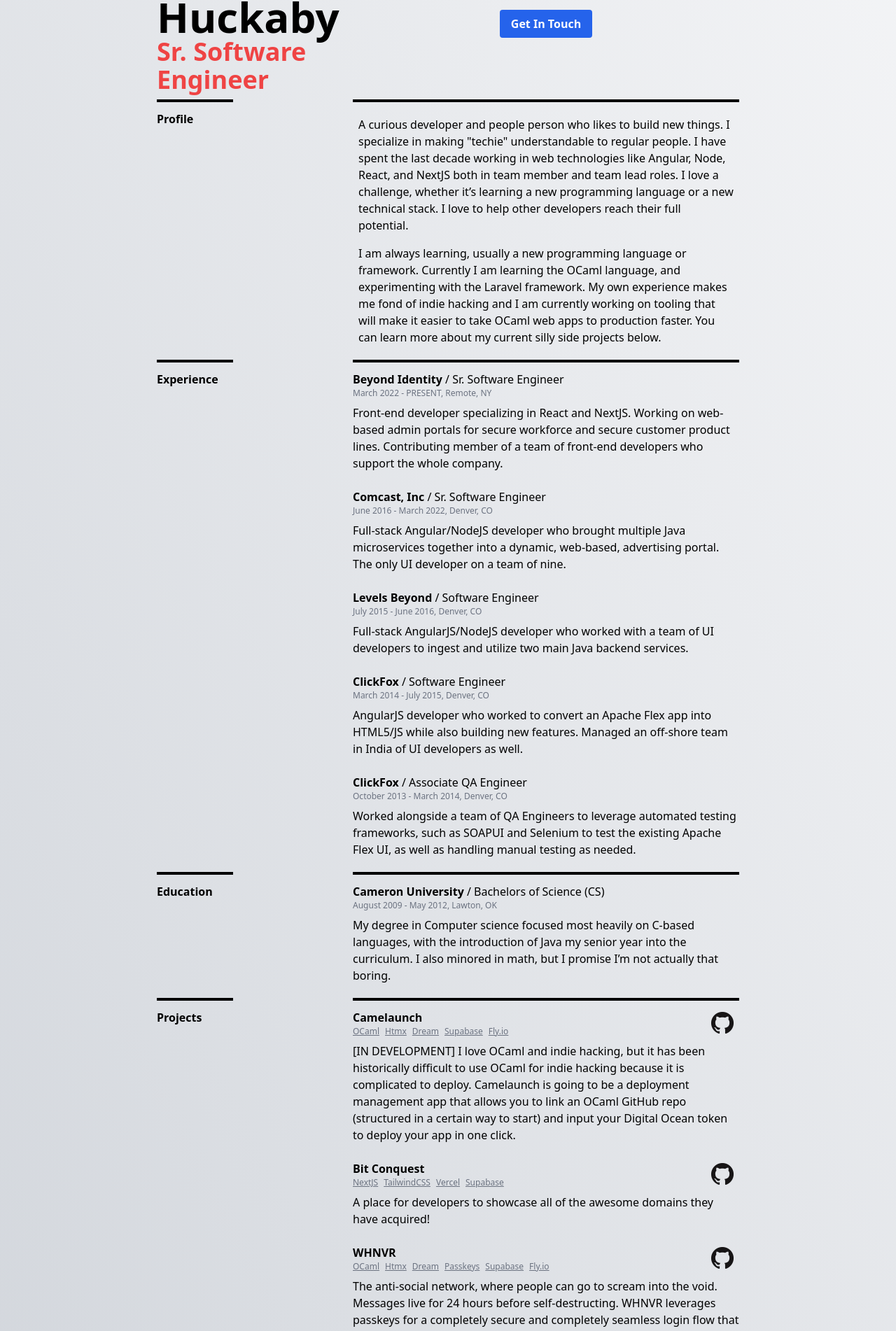
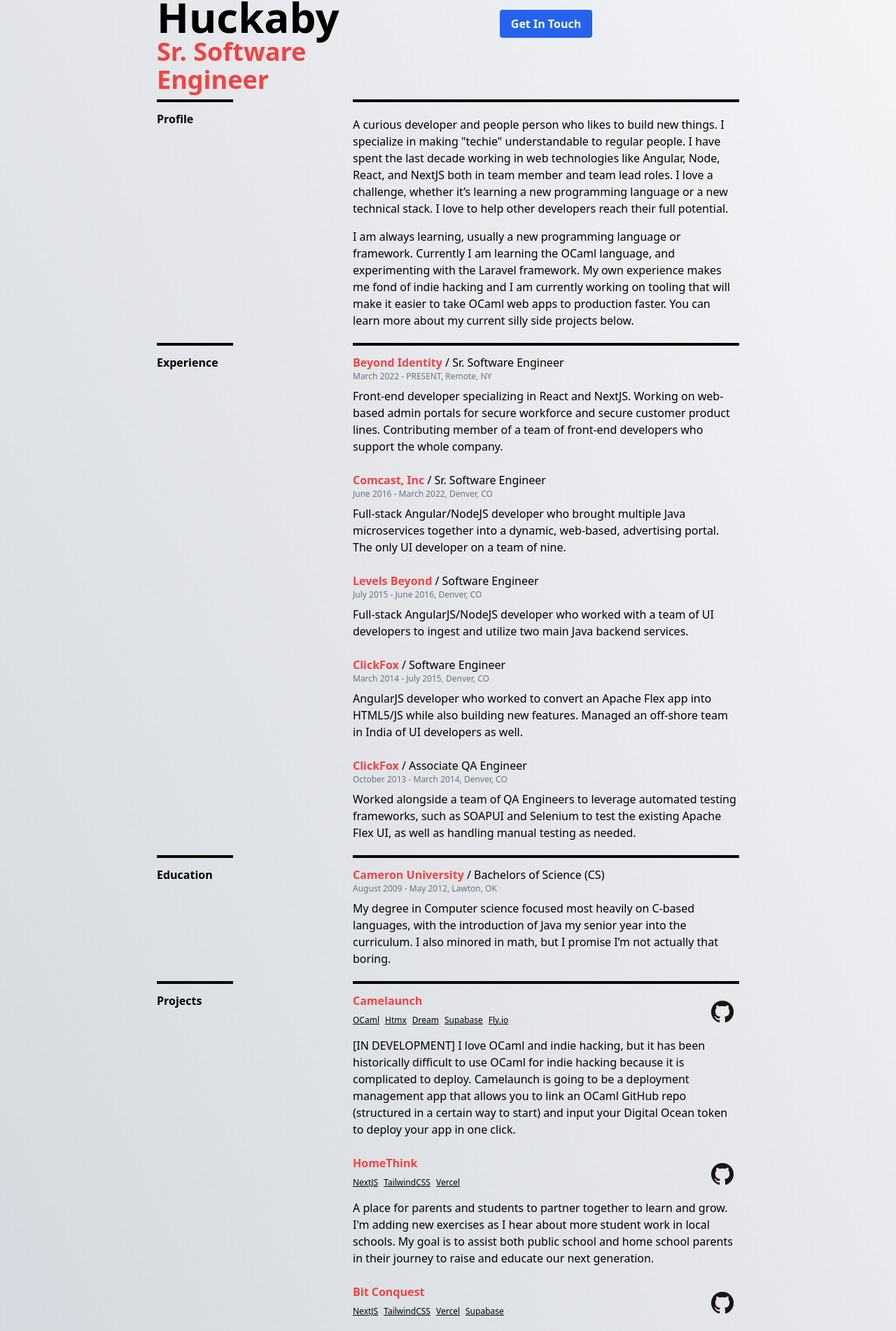
Before and after one commit to sam-huckaby/samhuckaby.com, a Next.js app: page / in a window 1280 px wide. Shown: the part 106-2008 px from the top of the page at 70% size. Built offline with nearby package versions, Linux system fonts and the light colour scheme.

Commit message:
Improve the visual flow for mobile users, and change some colors to better distinguish between separate items

```diff
--- a/components/ProjectListing.component.tsx
+++ b/components/ProjectListing.component.tsx
@@ -19,8 +19,8 @@
 		<div className="pt-3 pb-1 dark:text-white">
 			<div className="flex flex-col md:flex-row">
 				<div className="flex flex-col flex-auto">
-					<div className="font-bold"><Link href={link}  aria-label="Visit the project"className="font-bold hover:text-red-500">{name}</Link></div>
-					<div className="text-gray-500 dark:text-zinc-300 text-xs">
+					<div className="font-bold"><Link href={link}  aria-label="Visit the project"className="font-bold text-red-500">{name}</Link></div>
+					<div className="w-full flex flex-row justify-start items-center flex-wrap dark:text-zinc-300 text-xs">
 						{tech.map(({ name, link }) => <a key={name} href={link} target="_blank" className="hover:text-black dark:hover:text-white p-2 pl-0 underline">{name}</a>)}
 					</div>
 				</div>
--- a/pages/index.tsx
+++ b/pages/index.tsx
@@ -20,6 +20,17 @@
         { link: "https://fly.io/", name: "Fly.io" },
       ],
       repos: ["https://github.com/sam-huckaby/whnvr"],
+    },
+    {
+      name: "HomeThink",
+      link: "https://www.homethink.org/",
+      description: "A place for parents and students to partner together to learn and grow. I'm adding new exercises as I hear about more student work in local schools. My goal is to assist both public school and home school parents in their journey to raise and educate our next generation.",
+      tech: [
+        { link: "https://nextjs.org/", name: "NextJS" },
+        { link: "https://tailwindcss.com/", name: "TailwindCSS" },
+        { link: "https://vercel.com/", name: "Vercel" },
+      ],
+      repos: ["https://github.com/sam-huckaby/kindergarten"],
     },
     {
       name: "Bit Conquest",
@@ -93,57 +104,57 @@
       <div className="pt-5 pb-5 items-start md:items-center justify-end md:justify-center flex flex-col col-span-3 md:col-span-2">
         <ContactButton></ContactButton>
       </div>
-      <div className={`${styles['label-top-border']} font-bold pt-3 pb-1 dark:text-white`}>
+      <div className={`${styles['label-top-border']} col-span-3 md:col-span-1 font-bold pt-3 pb-1 dark:text-white text-2xl md:text-base`}>
         <p>Profile</p>
       </div>
-      <div className="pt-3 pb-1 border-t-4 border-black dark:text-white col-span-2">
-        <p className='p-2'>A curious developer and people person who likes to build new things. I specialize in making "techie" understandable to regular people. I have spent the last decade working in web technologies like Angular, Node, React, and NextJS both in team member and team lead roles. I love a challenge, whether it’s learning a new programming language or a new technical stack. I love to help other developers reach their full potential.</p>
-        <p className='p-2'>I am always learning, usually a new programming language or framework. Currently I am learning the OCaml language, and experimenting with the Laravel framework. My own experience makes me fond of indie hacking and I am currently working on tooling that will make it easier to take OCaml web apps to production faster. You can learn more about my current silly side projects below.</p>
+      <div className="pt-3 pb-1 border-t-4 border-black dark:text-white col-span-3 md:col-span-2">
+        <p className='py-2'>A curious developer and people person who likes to build new things. I specialize in making "techie" understandable to regular people. I have spent the last decade working in web technologies like Angular, Node, React, and NextJS both in team member and team lead roles. I love a challenge, whether it’s learning a new programming language or a new technical stack. I love to help other developers reach their full potential.</p>
+        <p className='py-2'>I am always learning, usually a new programming language or framework. Currently I am learning the OCaml language, and experimenting with the Laravel framework. My own experience makes me fond of indie hacking and I am currently working on tooling that will make it easier to take OCaml web apps to production faster. You can learn more about my current silly side projects below.</p>
       </div>
-      <div className={`${styles['label-top-border']} font-bold pt-3 pb-1 dark:text-white`}>
+      <div className={`${styles['label-top-border']} col-span-3 md:col-span-1 font-bold pt-3 pb-1 dark:text-white text-2xl md:text-base`}>
         <p>Experience</p>
       </div>
-      <div className="border-t-4 border-black flex flex-col col-span-2">
+      <div className="border-t-4 border-black flex flex-col col-span-3 md:col-span-2">
         <div className="pt-3 pb-1 dark:text-white">
-          <div><span className="font-bold">Beyond Identity</span>&nbsp;/&nbsp;<span>Sr. Software Engineer</span></div>
+          <div><span className="font-bold text-red-500">Beyond Identity</span>&nbsp;/&nbsp;<span>Sr. Software Engineer</span></div>
           <div className="text-gray-500 dark:text-zinc-300 text-xs">March 2022 - PRESENT,  Remote, NY</div>
           <div className="pt-2 pb-2">Front-end developer specializing in React and NextJS. Working on web-based admin portals for secure workforce and secure customer product lines. Contributing member of a team of front-end developers who support the whole company.</div>
         </div>
         <div className="pt-3 pb-1 dark:text-white">
-          <div><span className="font-bold">Comcast, Inc</span>&nbsp;/&nbsp;<span>Sr. Software Engineer</span></div>
+          <div><span className="font-bold text-red-500">Comcast, Inc</span>&nbsp;/&nbsp;<span>Sr. Software Engineer</span></div>
           <div className="text-gray-500 dark:text-zinc-300 text-xs">June 2016 - March 2022,  Denver, CO</div>
           <div className="pt-2 pb-2">Full-stack Angular/NodeJS developer who brought multiple Java microservices together into a dynamic, web-based, advertising portal. The only UI developer on a team of nine.</div>
         </div>
         <div className="pt-3 pb-1 dark:text-white">
-          <div><span className="font-bold">Levels Beyond</span>&nbsp;/&nbsp;<span>Software Engineer</span></div>
+          <div><span className="font-bold text-red-500">Levels Beyond</span>&nbsp;/&nbsp;<span>Software Engineer</span></div>
           <div className="text-gray-500 dark:text-zinc-300 text-xs">July 2015 - June 2016,  Denver, CO</div>
           <div className="pt-2 pb-2">Full-stack AngularJS/NodeJS developer who worked with a team of UI developers to ingest and utilize two main Java backend services.</div>
         </div>
         <div className="pt-3 pb-1 dark:text-white">
-          <div><span className="font-bold">ClickFox</span>&nbsp;/&nbsp;<span>Software Engineer</span></div>
+          <div><span className="font-bold text-red-500">ClickFox</span>&nbsp;/&nbsp;<span>Software Engineer</span></div>
           <div className="text-gray-500 dark:text-zinc-300 text-xs">March 2014 - July 2015,  Denver, CO</div>
           <div className="pt-2 pb-2">AngularJS developer who worked to convert an Apache Flex app into HTML5/JS while also building new features. Managed an off-shore team in India of UI developers as well.</div>
         </div>
         <div className="pt-3 pb-1 dark:text-white">
-          <div><span className="font-bold">ClickFox</span>&nbsp;/&nbsp;<span>Associate QA Engineer</span></div>
+          <div><span className="font-bold text-red-500">ClickFox</span>&nbsp;/&nbsp;<span>Associate QA Engineer</span></div>
           <div className="text-gray-500 dark:text-zinc-300 text-xs">October 2013 - March 2014,  Denver, CO</div>
           <div className="pt-2 pb-2">Worked alongside a team of QA Engineers to leverage automated testing frameworks, such as SOAPUI and Selenium to test the existing Apache Flex UI, as well as handling manual testing as needed.</div>
         </div>
       </div>
-      <div className={`${styles['label-top-border']} font-bold pt-3 pb-1 dark:text-white`}>
+      <div className={`${styles['label-top-border']} col-span-3 md:col-span-1 font-bold pt-3 pb-1 dark:text-white text-2xl md:text-base`}>
         <p>Education</p>
       </div>
-      <div className="border-t-4 border-black flex flex-col col-span-2">
+      <div className="border-t-4 border-black flex flex-col col-span-3 md:col-span-2">
         <div className="pt-3 pb-1 dark:text-white">
-          <div><span className="font-bold">Cameron University</span>&nbsp;/&nbsp;<span>Bachelors of Science (CS)</span></div>
+          <div><span className="font-bold text-red-500">Cameron University</span>&nbsp;/&nbsp;<span>Bachelors of Science (CS)</span></div>
           <div className="text-gray-500 dark:text-zinc-300 text-xs">August 2009 - May 2012,  Lawton, OK</div>
           <div className="pt-2 pb-2">My degree in Computer science focused most heavily on C-based languages, with the introduction of Java my senior year into the curriculum. I also minored in math, but I promise I’m not actually that boring.</div>
         </div>
       </div>
-      <div className={`${styles['label-top-border']} font-bold pt-3 pb-1 dark:text-white`}>
+      <div className={`${styles['label-top-border']} col-span-3 md:col-span-1 font-bold pt-3 pb-1 dark:text-white text-2xl md:text-base`}>
         <p>Projects</p>
       </div>
-      <div className="border-t-4 border-black flex flex-col col-span-2">
+      <div className="border-t-4 border-black flex flex-col col-span-3 md:col-span-2">
         {projects.map(({ name, description, link, tech, repos }) => <ProjectListing key={name} name={name} description={description} link={link} tech={tech} repos={repos} />)}
       </div>
     </main>
```
